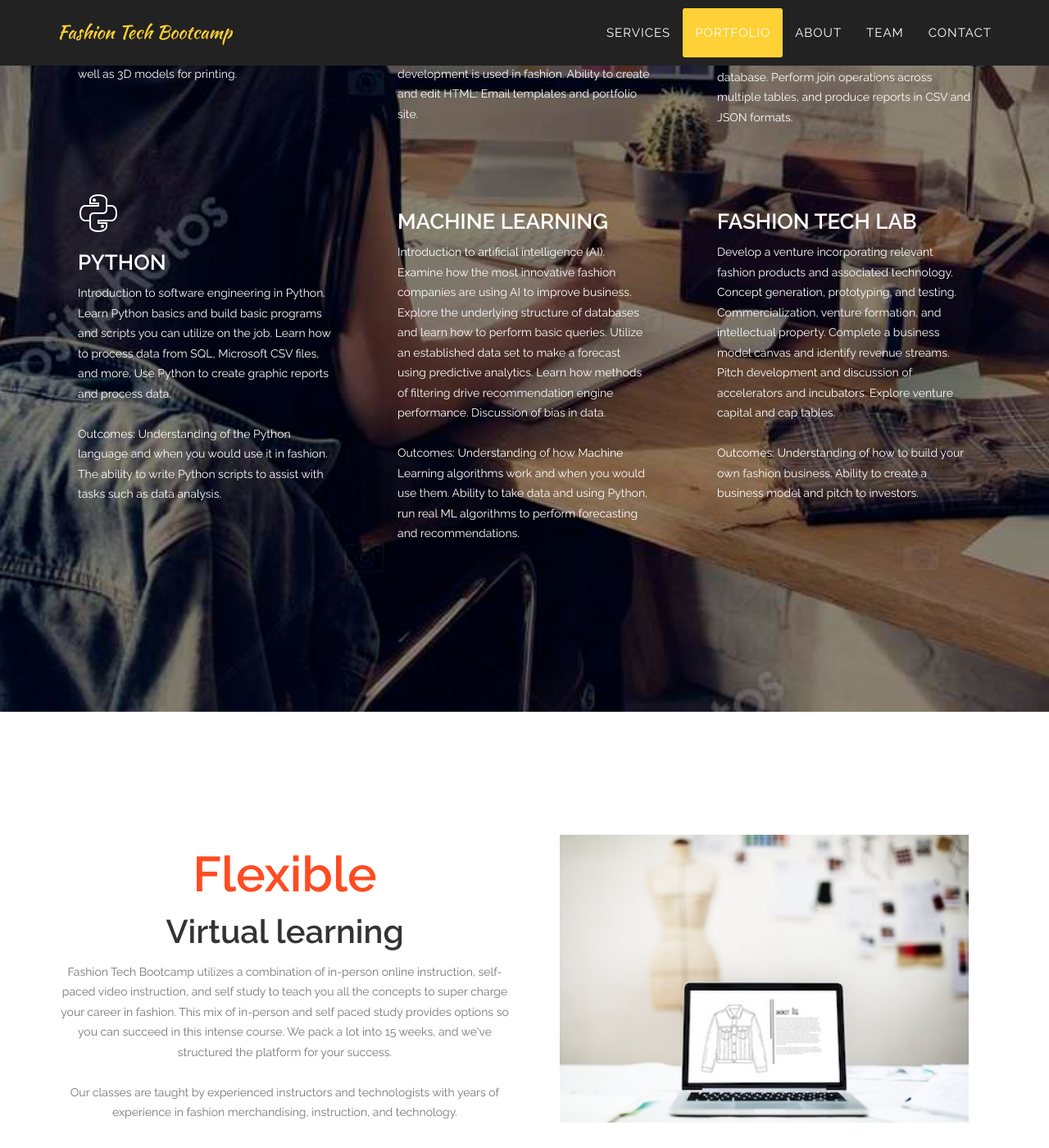
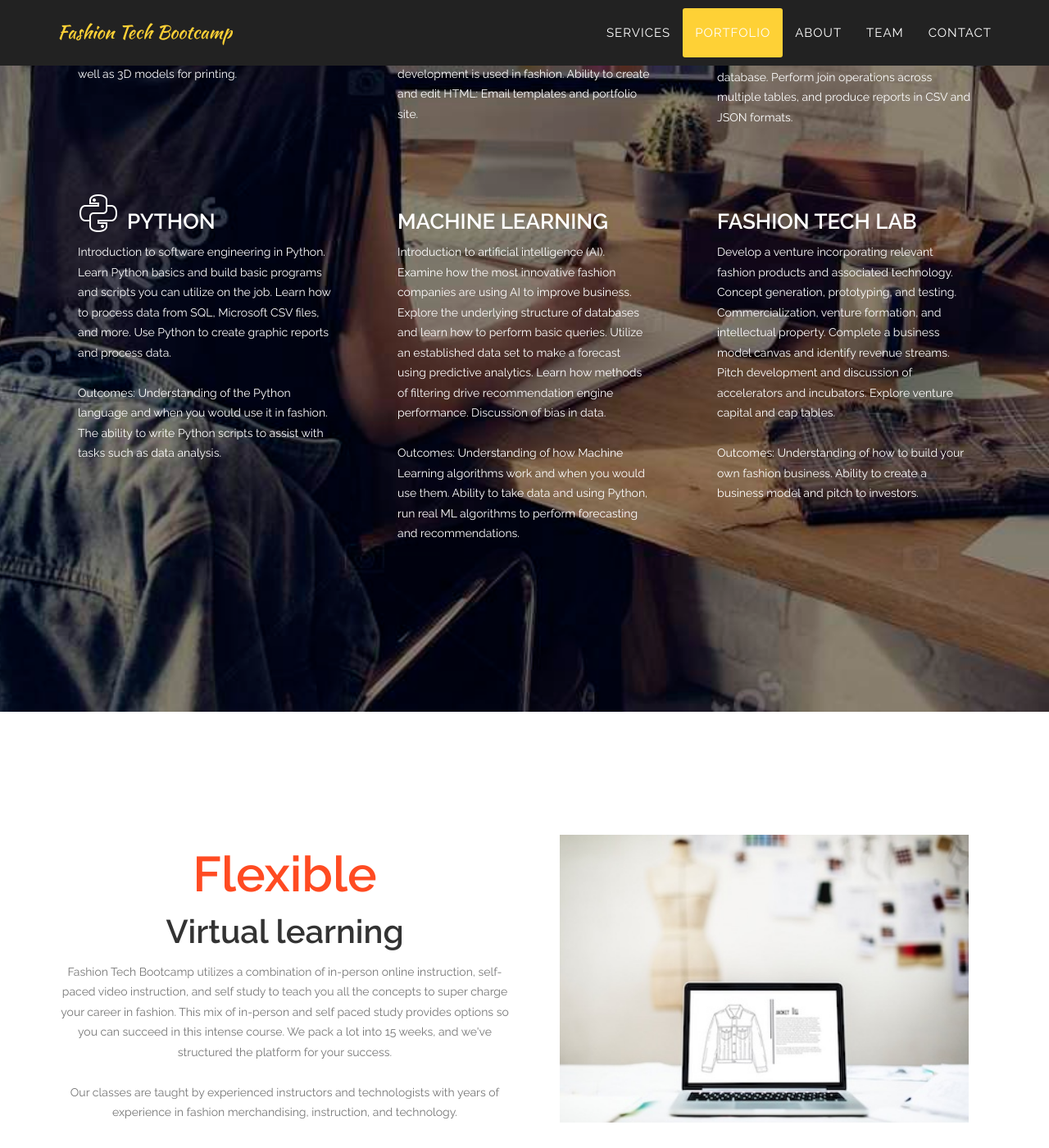
Before and after one commit to fashionbootcamp/info-site, a Jekyll site: the page built from index.html, in a window 1280 px wide and 1400 px high, scrolled down 2526 px. Shown: the whole window at 82% size. Built offline with Jekyll 4.4.1, drawn with Linux system fonts in a browser that asks for light colours; some web fonts are replaced.

Commit message:
Update agency.css

```diff
--- a/_includes/css/agency.css
+++ b/_includes/css/agency.css
@@ -377,6 +377,11 @@ section h3.section-subheading {
     background-attachment: scroll;
     background-repeat: no-repeat;
     background-size: cover;
+}
+
+.portfolio-caption img {
+    float: left;
+    margin-right: 10px;
 }
 
 #portfolio .portfolio-item {
```
